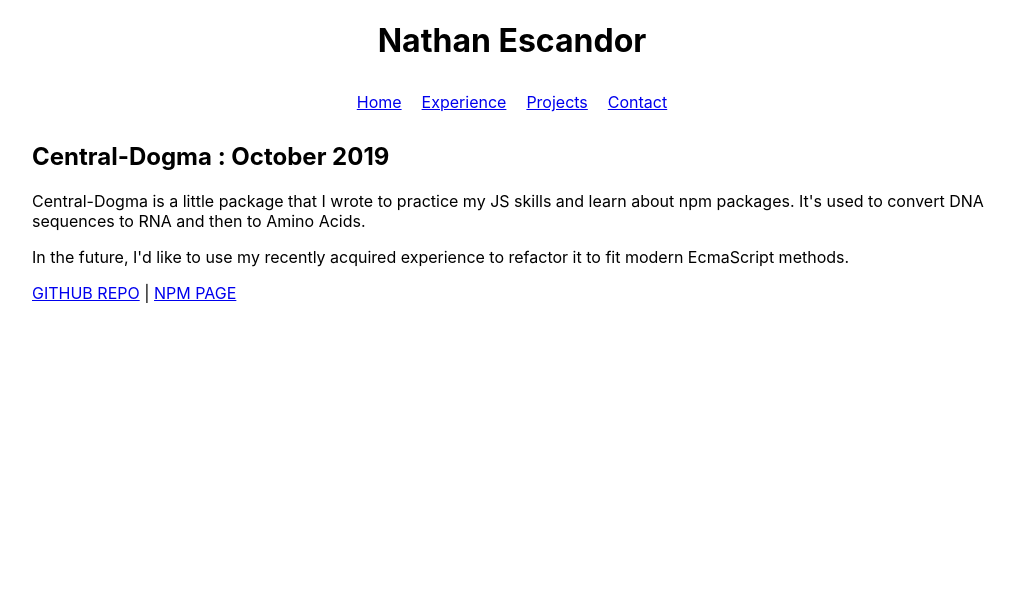
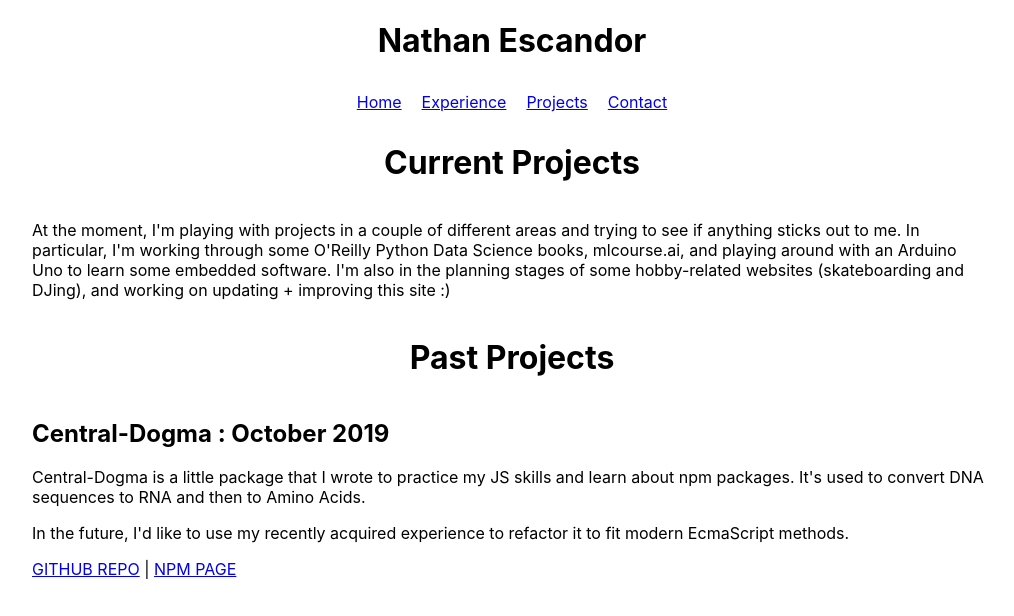
Before and after one commit to NathanEscandor/NathanEscandor.github.io, a React (Create React App) app: page /projects in a window 1280 px wide. Shown: the top 616 px of the page, without its empty margins (128-1142 px from the left). Built offline with nearby package versions, Linux system fonts and the light colour scheme.

Commit message:
Update Projects content

```diff
--- a/src/Content/Projects.js
+++ b/src/Content/Projects.js
@@ -4,6 +4,16 @@ import { Grid, Divider } from '@material-ui/core';
 function Projects() {
     return(
         <>
+            <h1>Current Projects</h1>
+            <Grid item>
+                <p>
+                    At the moment, I'm playing with projects in a couple of different areas and trying to see if anything sticks out to me. In particular, I'm working through some O'Reilly Python Data Science books, mlcourse.ai, and playing around with an Arduino Uno to learn some embedded software. I'm also in the planning stages of some hobby-related websites (skateboarding and DJing), and working on updating + improving this site :)
+                </p>
+            </Grid>
+            <Grid item>
+                <Divider/>
+            </Grid>
+            <h1>Past Projects</h1>
             <Grid item>
                 <h2>Central-Dogma : October 2019</h2>
                     <p>
```
